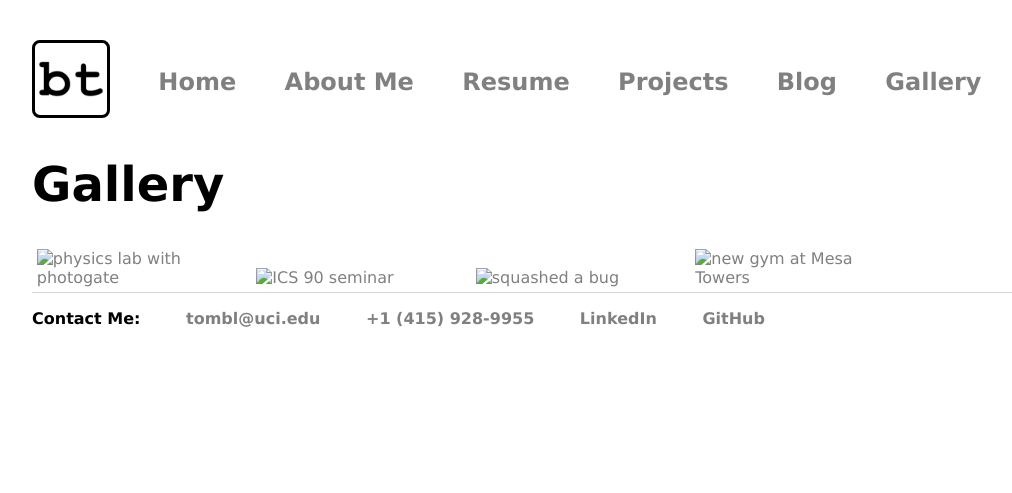
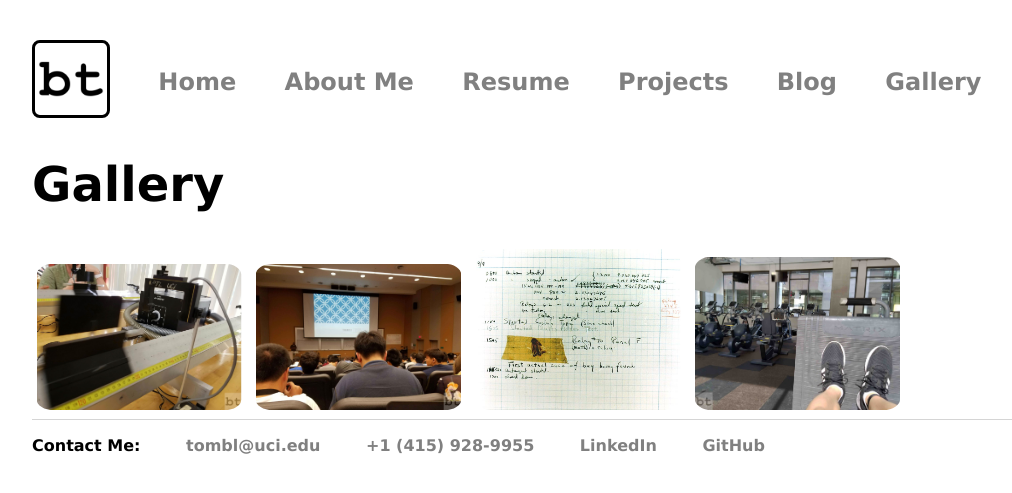
Before and after one commit to BTx123/BTx123.github.io, a Jekyll site: the page built from gallery/index.html, in a window 1280 px wide. Shown: the top 493 px of the page, without its empty margins (96-1108 px from the left). Built offline with Jekyll 4.4.1, drawn with Linux system fonts in a browser that asks for light colours; nearby versions of some CDN libraries.

Commit message:
[Fix] other image links

```diff
--- a/gallery/index.html
+++ b/gallery/index.html
@@ -5,8 +5,8 @@ title: Gallery | Brian Tom
 
 <div class="gallery">
     <h1>Gallery</h1>
-    <a href="/images/2016-10-18-physics-lab.jpg" data-lightbox="UCI" data-title="physics lab with photogate"><img src="/_images/2016-10-18-physics-lab.jpg" alt="physics lab with photogate" /></a>
-    <a href="/images/2016-10-19-ICS-90-seminar.jpg" data-lightbox="UCI" data-title="ICS 90 seminar"><img src="/_images/2016-10-19-ICS-90-seminar.jpg" alt="ICS 90 seminar" /></a>
-    <a href="/images/2016-10-20-bug.jpg" data-lightbox="Public" data-title="squashed a bug"><img src="/_images/2016-10-20-bug.jpg" alt="squashed a bug" /></a>
-    <a href="/images/2016-10-21-gym.jpg" data-lightbox="Public" data-title="new gym at Mesa Towers"><img src="/_images/2016-10-21-gym.jpg" alt="new gym at Mesa Towers" /></a>
+    <a href="/images/2016-10-18-physics-lab.jpg" data-lightbox="UCI" data-title="physics lab with photogate"><img src="/images/2016-10-18-physics-lab.jpg" alt="physics lab with photogate" /></a>
+    <a href="/images/2016-10-19-ICS-90-seminar.jpg" data-lightbox="UCI" data-title="ICS 90 seminar"><img src="/images/2016-10-19-ICS-90-seminar.jpg" alt="ICS 90 seminar" /></a>
+    <a href="/images/2016-10-20-bug.jpg" data-lightbox="Public" data-title="squashed a bug"><img src="/images/2016-10-20-bug.jpg" alt="squashed a bug" /></a>
+    <a href="/images/2016-10-21-gym.jpg" data-lightbox="Public" data-title="new gym at Mesa Towers"><img src="/images/2016-10-21-gym.jpg" alt="new gym at Mesa Towers" /></a>
 </div>
```
